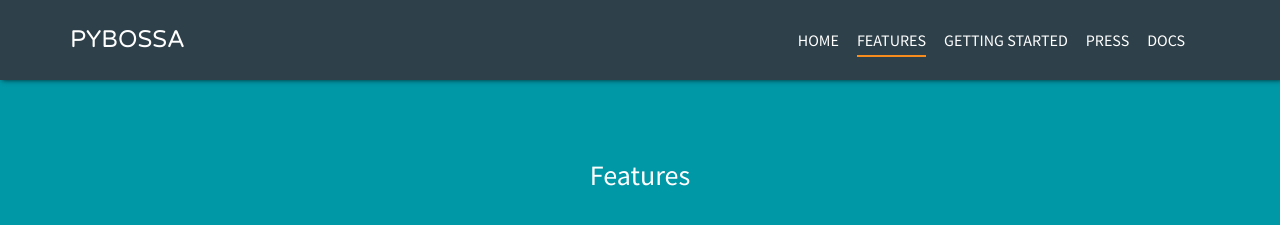
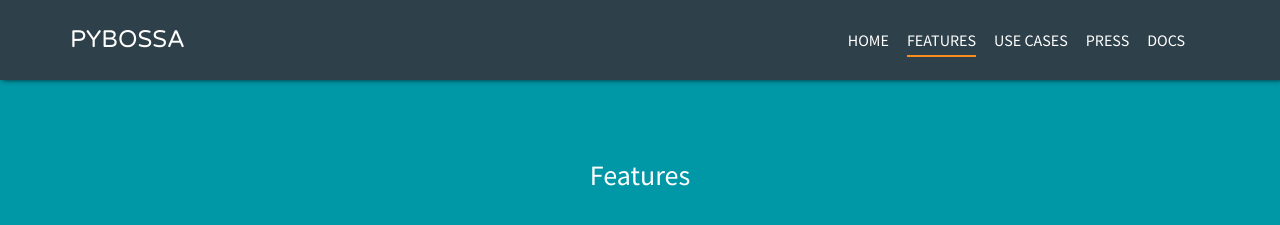
Before and after one commit to Scifabric/pybossa.github.io, a Jekyll site: the page built from features/index.html, in a window 1280 px wide. Shown: the top 225 px of the page. Built offline with Jekyll 4.4.1, drawn with Linux system fonts in a browser that asks for light colours; nearby versions of some CDN libraries; Markdown is read by kramdown in place of the engine named in the settings; a style sheet for code colours, icons or effects is not loaded.

Commit message:
Use cases first commit.

```diff
--- a/_includes/navbar.html
+++ b/_includes/navbar.html
@@ -18,7 +18,7 @@
                     <ul class="nav navbar-nav navbar-right">
                         <li {% if page.active == 'index'%} class="active" {% endif %}><a href="/">Home</a></li>
                         <li {% if page.active == 'features'%} class="active" {% endif %}><a href="/features/">Features</a></li>
-                        <li {% if page.active == 'getting_started'%} class="active" {% endif %}><a href="/getting-started/">Getting Started</a></li>
+                        <li {% if page.active == 'usecases'%} class="active" {% endif %}><a href="/usecases/">Use Cases</a></li>
                         <li {% if page.active == 'press'%} class="active" {% endif %}><a href="/press/">Press</a></li>
                         <li {% if page.active == 'docs'%} class="active" {% endif %}><a href="http://docs.pybossa.com">Docs</a></li>
                     </ul>
--- a/_sass/features/_all.scss
+++ b/_sass/features/_all.scss
@@ -3,20 +3,6 @@
 @import "partials/default";
 @import "partials/button";
 
-
-.bluebanner {
-    background: $primary;
-    color: white;
-    font-size: 28px;
-    text-align: center;
-    h1 {
-        padding-top:140px;
-        padding-bottom: 90px;
-        color: white;
-        font-size: 28px;
-        font-weight: normal;
-    }
-}
 
 .features {
     padding-bottom: 90px;
--- a/_sass/partials/_default.scss
+++ b/_sass/partials/_default.scss
@@ -13,3 +13,17 @@
 .padding-top-90 {
     padding-top: 90px;
 }
+
+.bluebanner {
+    background: $primary;
+    color: white;
+    font-size: 28px;
+    text-align: center;
+    h1 {
+        padding-top:140px;
+        padding-bottom: 90px;
+        color: white;
+        font-size: 28px;
+        font-weight: normal;
+    }
+}
--- /dev/null
+++ b/_sass/usecases/_all.scss
@@ -0,0 +1,8 @@
+@import "modules/colors";
+@import "partials/typography";
+@import "partials/default";
+
+.pictures img {
+    display: block;
+    margin: 0 auto;
+}
--- /dev/null
+++ b/assets/css/usecases.scss
@@ -0,0 +1,3 @@
+---
+---
+@import "usecases/all";
```
Also changed, not shown: usecases/index.html (added, +30 -0 lines).
